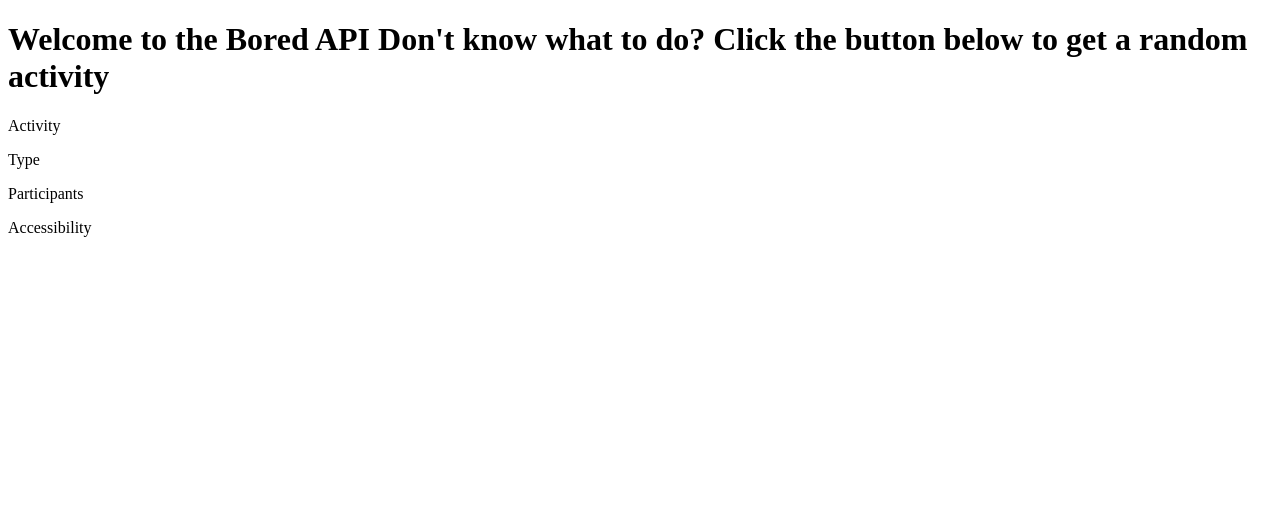
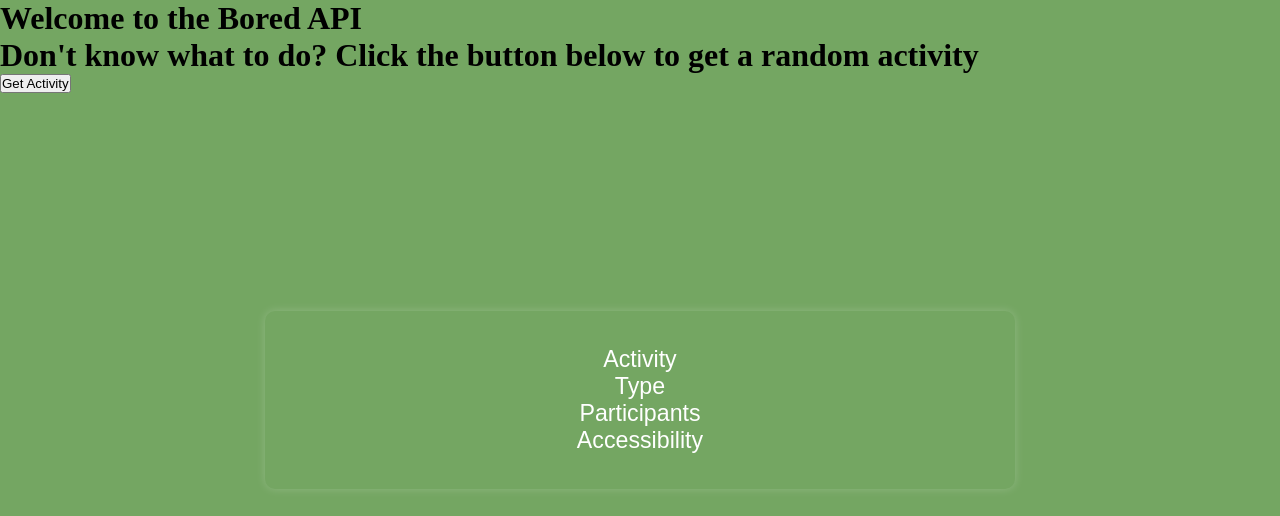
Before and after one commit to alecia-taylor/Bored-API, a plain HTML site: page BoredApi.html in a window 1280 px wide. Drawn offline with Linux system fonts and the light colour scheme; a web font is replaced by a local one.

Commit message:
Add styling and layout for Bored API interface

```diff
--- a/BoredApi.html
+++ b/BoredApi.html
@@ -5,10 +5,70 @@
         <meta http-equiv="X-UA-Compatible" content="IE=edge">
         <meta name="viewport" content="width=device-width, initial-scale=1.0">
         <title>Document</title>
+        <style>
+            @import url('https://fonts.googleapis.com/css2?family=Playwrite+NG+Modern:wght@100..400&display=swap');
+            *, *::before, *::after {
+                margin: 0;
+                padding: 0;
+                box-sizing: border-box;
+            }
+            body{
+                background: #74A662;
+            }
+            #container{
+                display:flex;
+                justify-content: center;
+                align-items: center;
+                background: #74A662;
+                flex-direction: column;
+                min-width: 750px;
+                position: absolute;
+                top: 50%;
+                left: 50%;
+                transform: translate(-50%, -50%);
+                padding: 35px 15px;
+                border-radius: 10px;
+                box-shadow: 0 0 10px rgba(255, 255, 255, 0.2);
+                cursor: pointer;
+            }
+            #container > *{
+                font-family: 'Playwrite NG Modern', sans-serif;
+                color: #fff;
+                font-size: 1.45rem;
+            }
+            .poppins{
+                font-family: 'Poppins', sans-serif;
+            }
+            .montserrat{
+                font-family: 'Montserrat', sans-serif;
+                font-size: 1.25rem;
+            }
+            .bold{
+                font-weight: bold;
+            }
+            a{
+                text-decoration: none;
+                color: white;
+            }
+            .animation{
+                animation: fade 1.75s linear infinite;
+            }
+            @keyframes fade {
+                25% {
+                    opacity: 55%;
+                }
+                50% {
+                    opacity: 75%;
+                }
+                75% {
+                    opacity: 100%;
+                }
+            }
+        </style>
     </head>
     <body>
         <h1 id= 'header' class = 'visible'>
-            Welcome to the Bored API
+            Welcome to the Bored API<br>
             Don't know what to do? Click the button below to get a random activity
         </h1>
         <div id= 'container' class= 'invisible'>
@@ -17,6 +77,7 @@
             <p id = 'participants'>Participants</p>
             <p id = 'accessibility'>Accessibility</p>
 
-    </h1>
+        </div>
+        <button id = 'button'>Get Activity</button>
     </body>
 </html>
```
Also changed, not shown: 1 other file.
